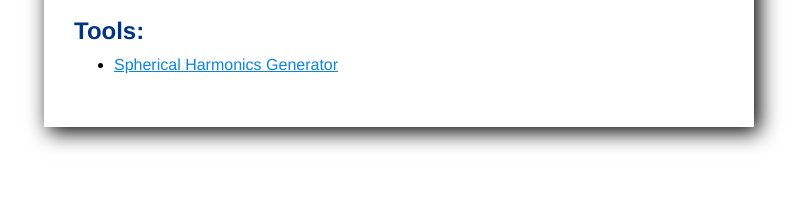
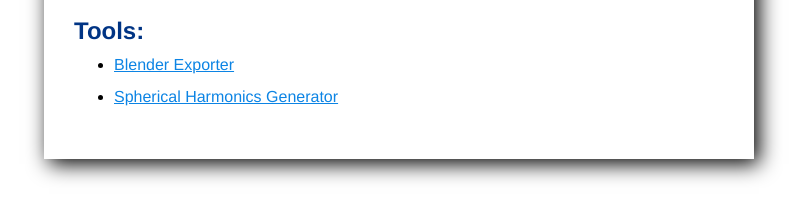
Before and after one commit to PcloD/helixjs-tools, a plain HTML site: page index.html in a window 1280 px wide. Shown: the part 235-454 px from the top of the page, without its empty margins (241-1048 px from the left). Drawn offline with Linux system fonts and the light colour scheme.

Commit message:
Add readmes

```diff
--- a/index.html
+++ b/index.html
@@ -76,6 +76,7 @@
 <h2>Tools:</h2>
 <div id="exampleContainer">
     <ul>
+        <li><a href="sh-generator/build/index.html">Blender Exporter</a></li>
         <li><a href="sh-generator/build/index.html">Spherical Harmonics Generator</a></li>
     </ul>
 </div>
```
Also changed, not shown: export-blender/README.md (added), sh-generator/README.md.
